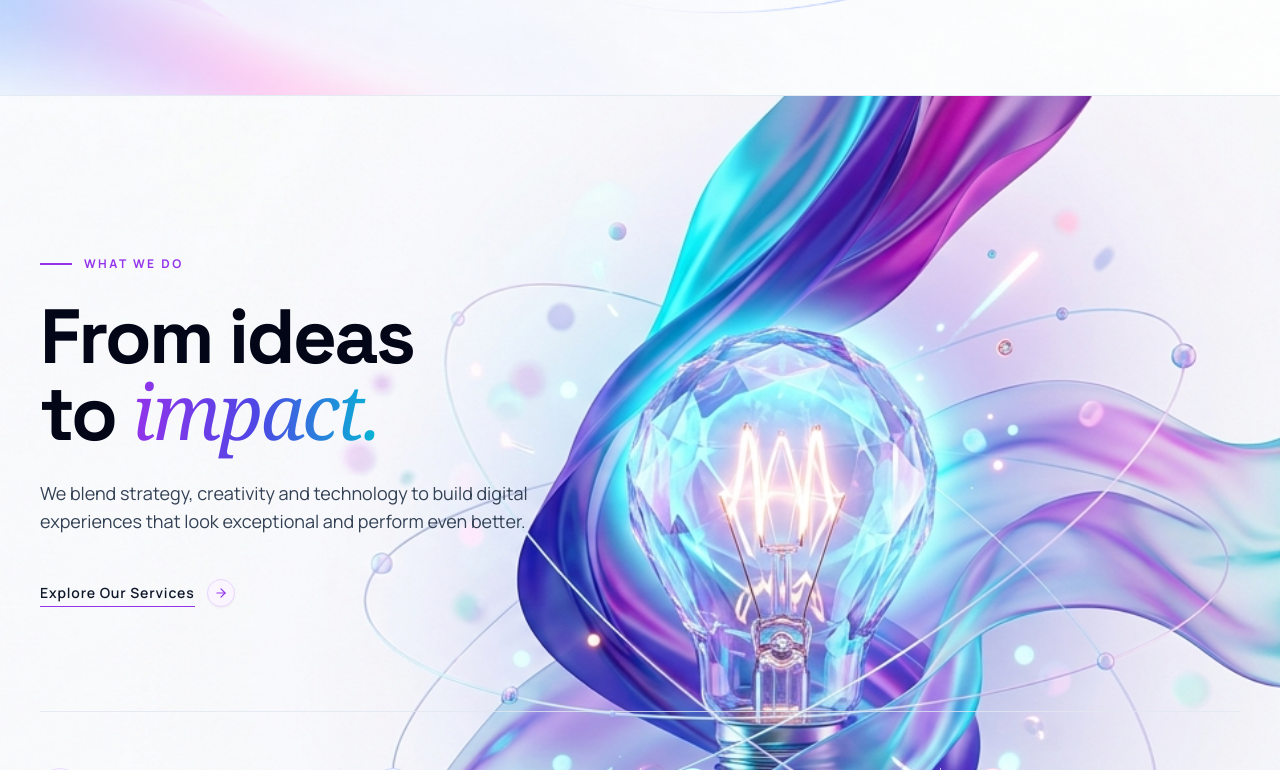
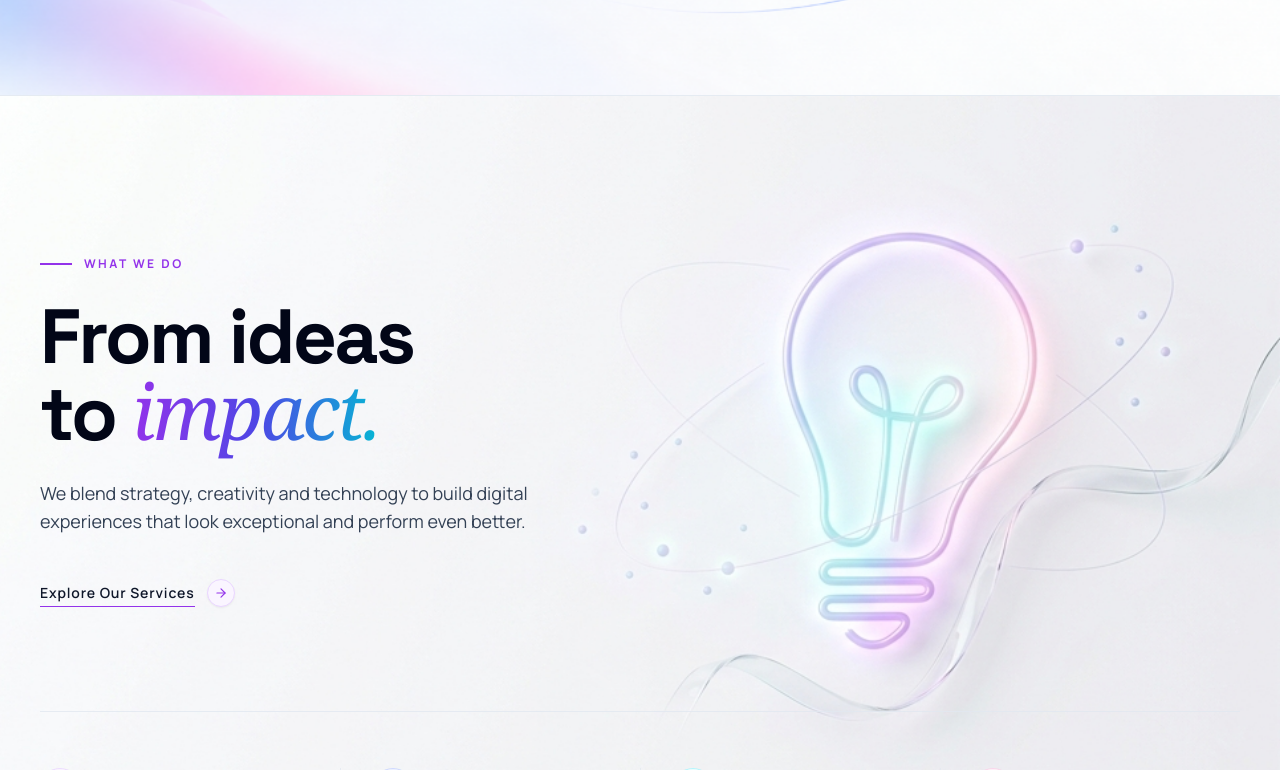
Before and after one commit to FaizaSami0007/KreaitX_By_Faiza, a Next.js app: page / in a window 1280 px wide. Shown: the part 1530-2300 px from the top of the page. Built offline with nearby package versions, Linux system fonts and the light colour scheme.

Commit message:
feat: apply minimal continuous line-art glowing bulb background in IdeasToImpact section

```diff
--- a/components/sections/IdeasToImpactSection.tsx
+++ b/components/sections/IdeasToImpactSection.tsx
@@ -48,19 +48,17 @@ export const IdeasToImpactSection: React.FC = () => {
       aria-labelledby="ideas-to-impact-heading"
       className="relative bg-white text-slate-900 py-20 sm:py-28 lg:py-36 border-b border-slate-200/80 overflow-hidden min-h-[820px] lg:min-h-[880px] flex items-center"
     >
-      {/* Custom 3D Silk Ribbon & Crystal Innovation Bulb Artwork */}
+      {/* Ultra-Minimal Glowing Line-Art Idea Bulb Artwork */}
       <div className="absolute inset-0 z-0 pointer-events-none select-none overflow-hidden">
         <Image
-          src="/images/ideas-to-impact-custom-bg.jpg"
-          alt="KreaitX Ideas to Impact 3D Innovation Artwork"
+          src="/images/ideas-to-impact-minimal-bg.jpg"
+          alt="KreaitX Ideas to Impact Minimal Artwork"
           fill
           priority
           sizes="100vw"
           className="object-cover object-center lg:object-right select-none"
           quality={95}
         />
-        {/* Soft atmospheric gradient for mobile text readability */}
-        <div className="absolute inset-0 bg-gradient-to-r from-white/95 via-white/80 to-transparent lg:hidden pointer-events-none" />
       </div>
 
       <Container size="default" className="relative z-10 w-full max-w-[1280px] flex flex-col justify-between h-full space-y-16 sm:space-y-24">
```
Also changed, not shown: public/images/ideas-to-impact-minimal-bg.jpg (added).
